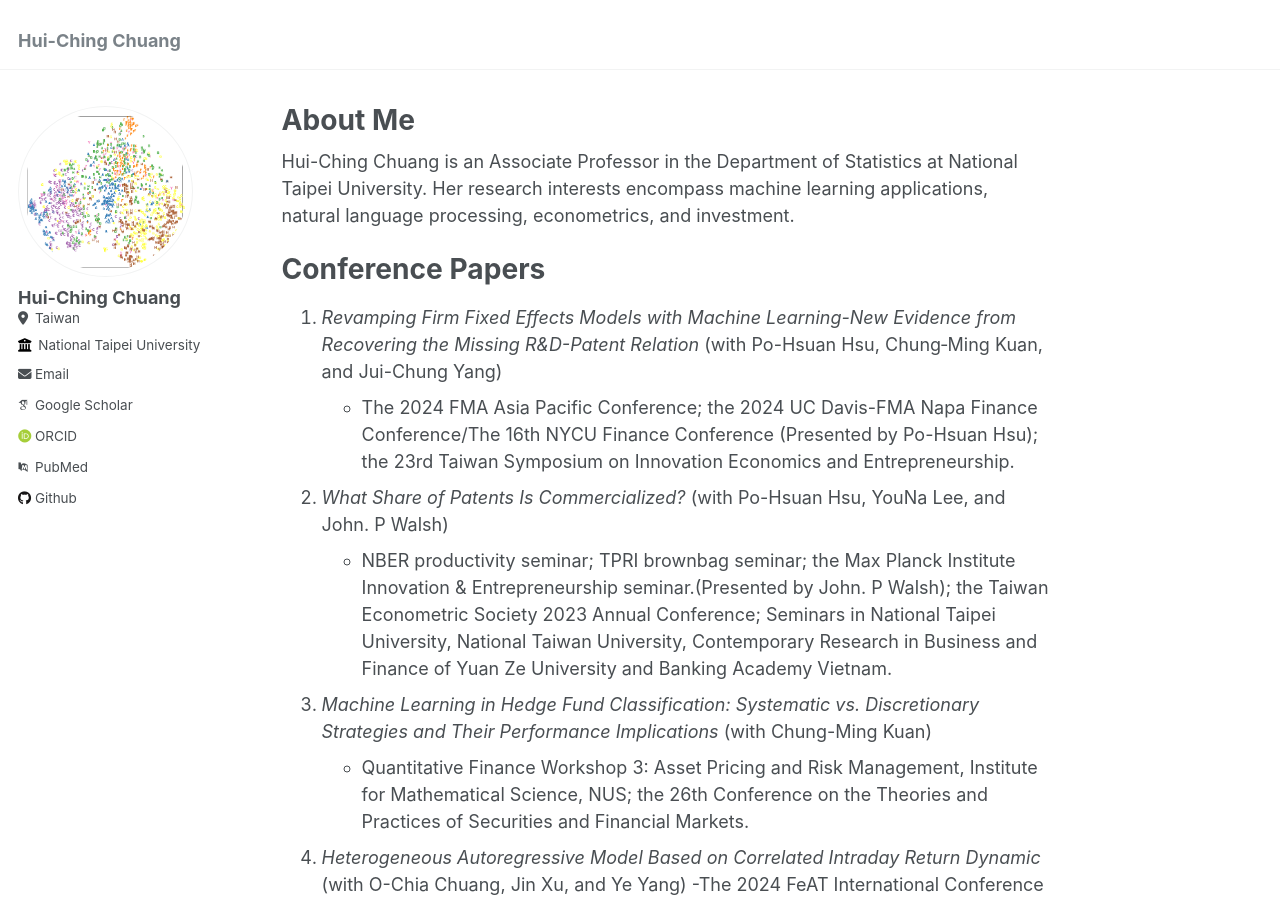
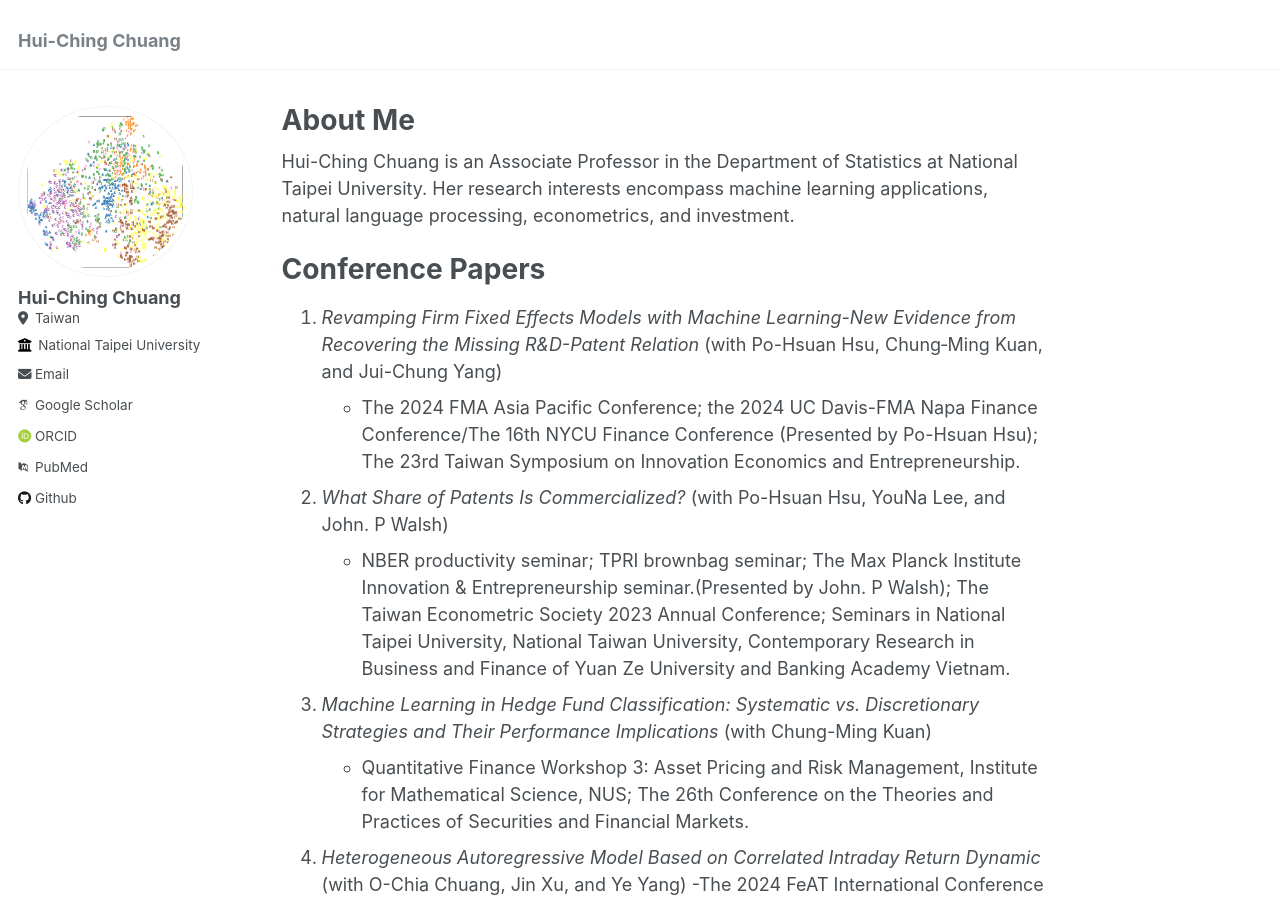
Before and after one commit to hcchuang/hcchuang.github.io, a Jekyll site: the page built from _pages/about.md, in a window 1280 px wide and 900 px high. Built offline with Jekyll 4.4.1, drawn with Linux system fonts in a browser that asks for light colours; some web fonts are replaced.

```diff
--- a/_pages/about.md
+++ b/_pages/about.md
@@ -14,11 +14,11 @@ Hui-Ching Chuang is an Associate Professor in the Department of Statistics at Na
 Conference Papers
 ======
 1.  _Revamping Firm Fixed Effects Models with Machine Learning-New Evidence from Recovering the Missing R&D-Patent Relation_ (with Po-Hsuan Hsu, Chung‐Ming Kuan, and Jui-Chung Yang)
-   - The 2024 FMA Asia Pacific Conference; the 2024 UC Davis-FMA Napa Finance Conference/The 16th NYCU Finance Conference (Presented by Po-Hsuan Hsu); the 23rd Taiwan Symposium on Innovation Economics and Entrepreneurship.
+   - The 2024 FMA Asia Pacific Conference; the 2024 UC Davis-FMA Napa Finance Conference/The 16th NYCU Finance Conference (Presented by Po-Hsuan Hsu); The 23rd Taiwan Symposium on Innovation Economics and Entrepreneurship.
 1.  _What Share of Patents Is Commercialized?_ (with Po-Hsuan Hsu, YouNa Lee, and John. P Walsh)
-   - NBER productivity seminar; TPRI brownbag seminar; the Max Planck Institute Innovation & Entrepreneurship seminar.(Presented by John. P Walsh); the Taiwan Econometric Society 2023 Annual Conference; Seminars in National Taipei University, National Taiwan University, Contemporary Research in Business and Finance of Yuan Ze University and Banking Academy Vietnam.
+   - NBER productivity seminar; TPRI brownbag seminar; The Max Planck Institute Innovation & Entrepreneurship seminar.(Presented by John. P Walsh); The Taiwan Econometric Society 2023 Annual Conference; Seminars in National Taipei University, National Taiwan University, Contemporary Research in Business and Finance of Yuan Ze University and Banking Academy Vietnam.
 1.  _Machine Learning in Hedge Fund Classification: Systematic vs. Discretionary Strategies and Their Performance Implications_ (with Chung-Ming Kuan)
-   - Quantitative Finance Workshop 3: Asset Pricing and Risk Management, Institute for Mathematical Science, NUS; the 26th Conference on the Theories and Practices of Securities and Financial Markets.
+   - Quantitative Finance Workshop 3: Asset Pricing and Risk Management, Institute for Mathematical Science, NUS; The 26th Conference on the Theories and Practices of Securities and Financial Markets.
 1.  _Heterogeneous Autoregressive Model Based on Correlated Intraday Return Dynamic_ (with O-Chia Chuang, Jin Xu, and Ye Yang)
    -The 2024 FeAT International Conference on Artificial Intelligence, Green Finance, and Investment.
 1.  _Assessing Risk Spillovers with (Lasso) VAR for Expectile_ (with O-Chia Chuang, Zaichao Du, and Zhenhong Huang)
```
